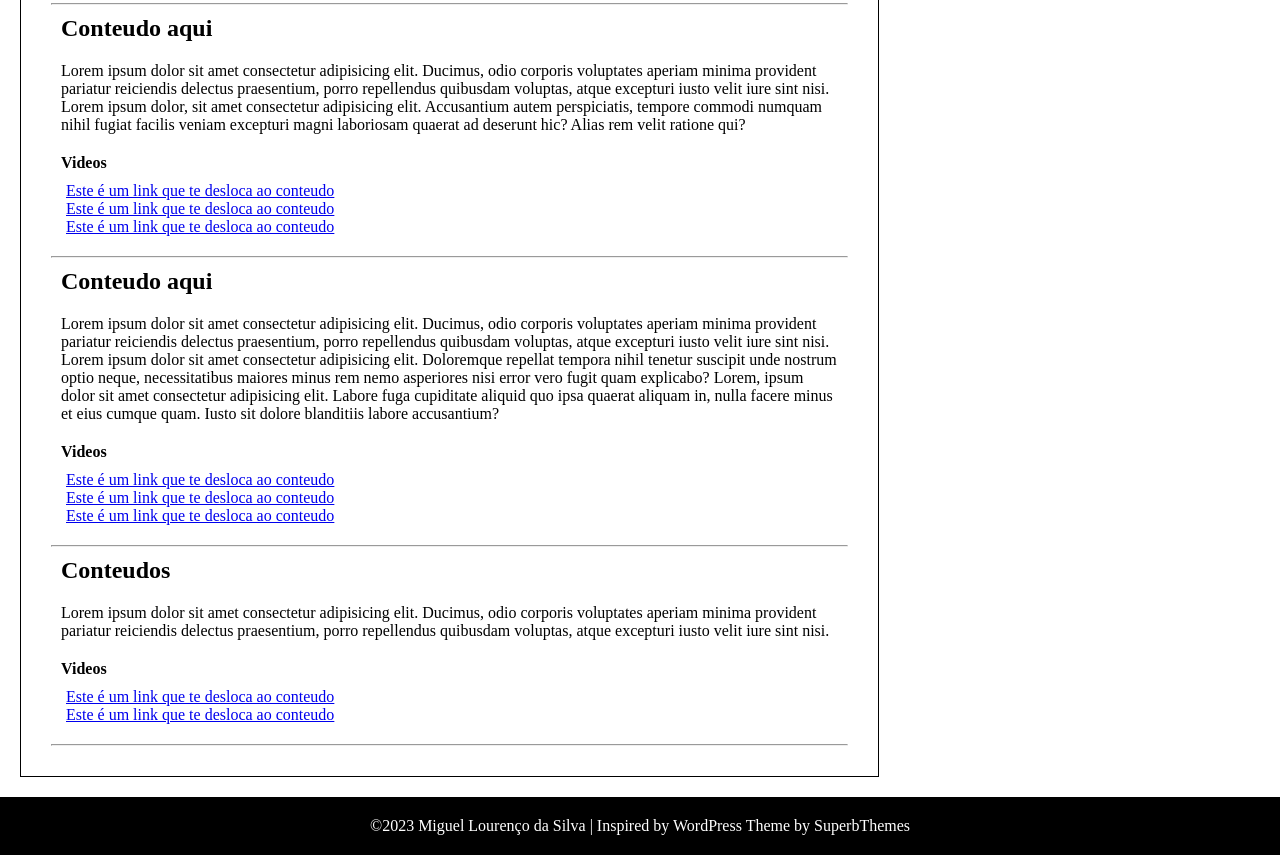
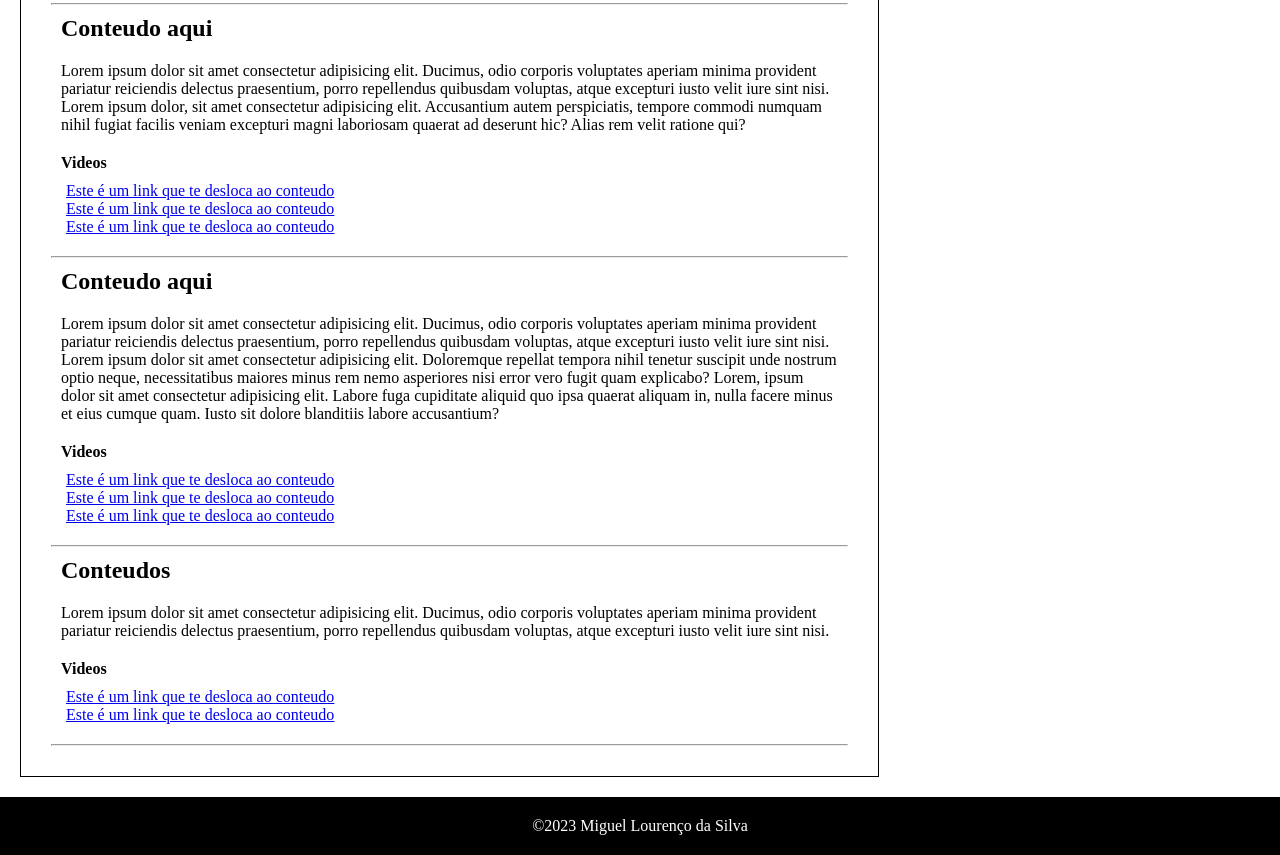
Before and after one commit to migu3lls/Um-site-nada-haver, a plain HTML site: page index.html in a window 1280 px wide. Shown: the part 498-1353 px from the top of the page. Drawn offline with Linux system fonts and the light colour scheme.

Commit message:
Update index.html

```diff
--- a/index.html
+++ b/index.html
@@ -65,7 +65,7 @@
         </aside>
     </main>
     <footer class="footer">
-        <p>©2023 Miguel Lourenço da Silva | Inspired by WordPress Theme by SuperbThemes</p>
+        <p>©2023 Miguel Lourenço da Silva</p>
     </footer>
 </body>
 </html>
```
